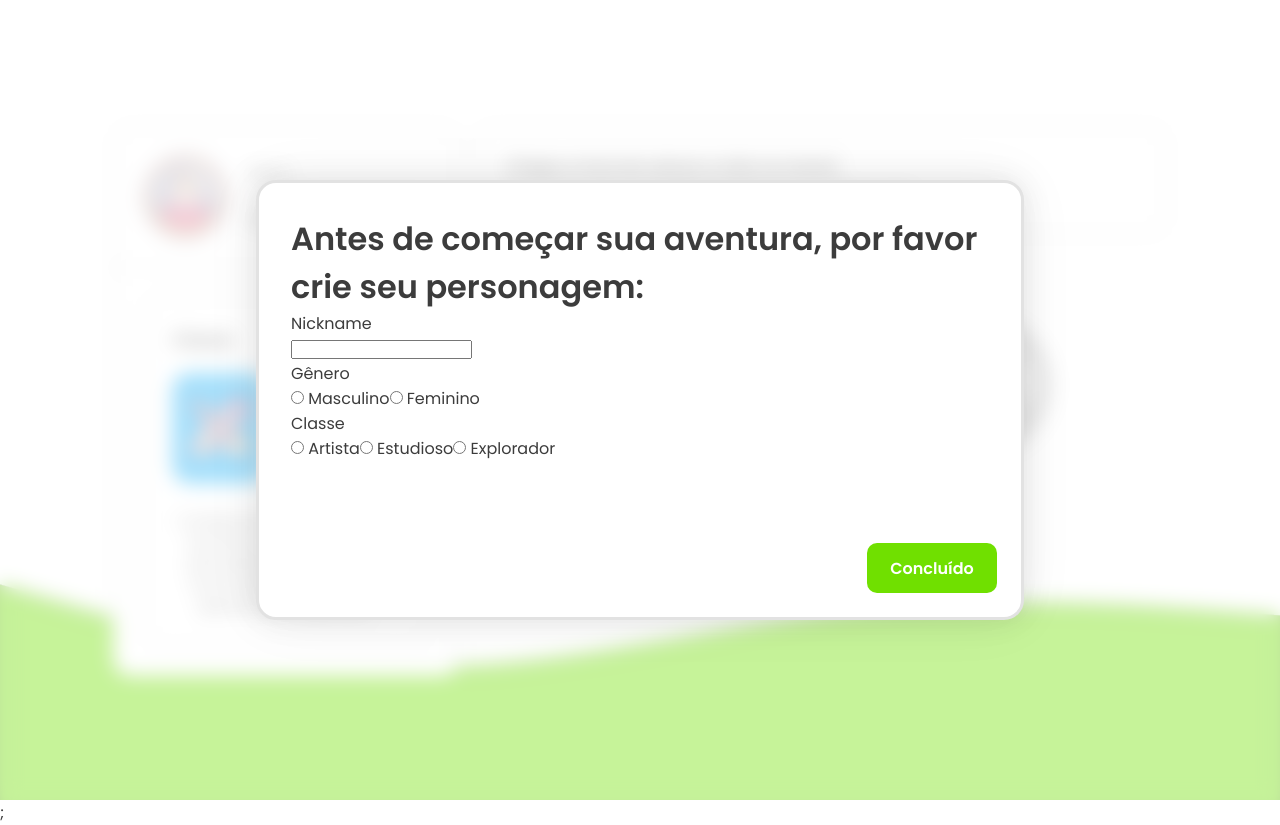
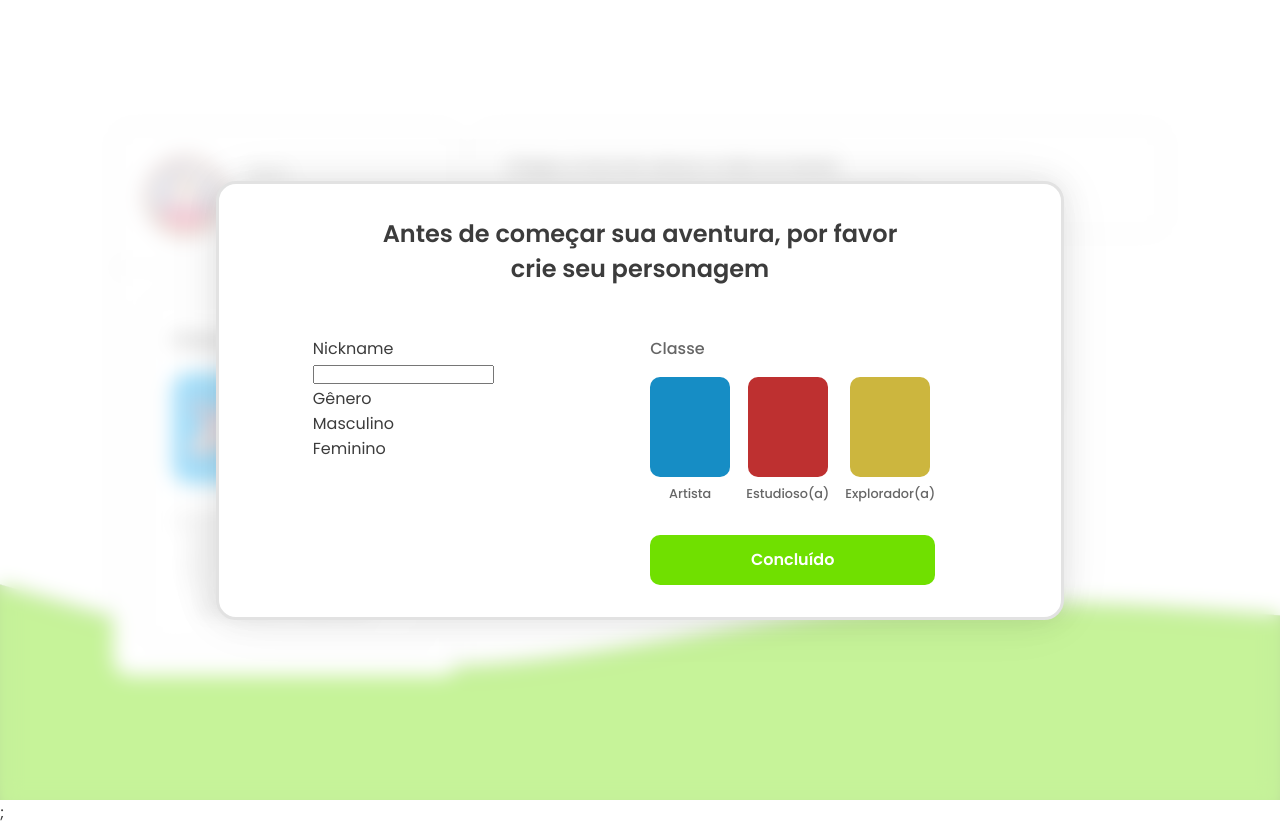
Before and after one commit to larissabenedet/The-Flexboxers-Indoors, a Next.js app: page / in a window 1280 px wide. Built offline with nearby package versions, Linux system fonts and the light colour scheme.

Commit message:
Estilo do cadastro inciado

```diff
--- a/src/components/ModalUser.jsx
+++ b/src/components/ModalUser.jsx
@@ -1,4 +1,4 @@
-import styles from "../styles/components/Modal.module.scss";
+import styles from "../styles/components/ModalUser.module.scss";
 import { useContext } from "react";
 import { UserContext } from "../contexts/UserContext.jsx";
 
@@ -12,10 +12,13 @@ const ModalUser = ({ onClose }) => {
     return (
         <div className={styles.modalActive}>
             <div className={styles.container}>
-        <h1>Antes de começar sua aventura, por favor crie seu personagem:</h1>
+                <h1>
+                    Antes de começar sua aventura, por favor crie seu personagem
+                </h1>
                 <form>
+                    <div className={styles.nickGenderContainer}>
+                        <div className={styles.nick}>
                             <p>Nickname</p>
-          <div>
                             <input
                                 type="text"
                                 id="name"
@@ -24,8 +27,12 @@ const ModalUser = ({ onClose }) => {
                             />
                         </div>
 
+                        <div
+                            onChange={handleGenderChange}
+                            className={styles.gender}
+                        >
                             <p>Gênero</p>
-          <div onChange={handleGenderChange}>
+                            <div>
                                 <input
                                     type="radio"
                                     id="masculino"
@@ -33,35 +40,63 @@ const ModalUser = ({ onClose }) => {
                                     value="Masculino"
                                 />
                                 <label htmlFor="masculino"> Masculino</label>
-            <input type="radio" id="feminino" name="genero" value="Feminino" />
+                            </div>
+                            <div>
+                                <input
+                                    type="radio"
+                                    id="feminino"
+                                    name="genero"
+                                    value="Feminino"
+                                />
                                 <label htmlFor="feminino"> Feminino</label>
                             </div>
-
+                        </div>
+                    </div>
+                    <div className={styles.classesContainer}>
                         <p>Classe</p>
-          <div onChange={handleClassChange}>
-            <input type="radio" id="artista" name="classe" value="Artista" />
-            <label htmlFor="artista"> Artista</label>
+                        <div
+                            onChange={handleClassChange}
+                            className={styles.classes}
+                        >
+                            <div>
+                                <input
+                                    type="radio"
+                                    id="artista"
+                                    name="classe"
+                                    value="Artista"
+                                />
+                                <label htmlFor="artista"></label>
+                                <p>Artista</p>
+                            </div>
+                            <div>
                                 <input
                                     type="radio"
                                     id="estudioso"
                                     name="classe"
                                     value="Estudioso"
                                 />
-            <label htmlFor="estudioso"> Estudioso</label>
+                                <label htmlFor="estudioso"></label>
+                                <p>Estudioso(a)</p>
+                            </div>
+                            <div>
                                 <input
                                     type="radio"
                                     id="explorador"
                                     name="classe"
                                     value="Explorador"
                                 />
-            <label htmlFor="explorador"> Explorador</label>
+                                <label htmlFor="explorador"></label>
+                                <p>Explorador(a)</p>
                             </div>
-
-          <footer>
-            <button type="submit" onClick={onClose}>
+                        </div>
+                        <button
+                            className={styles.completeButton}
+                            type="submit"
+                            onClick={onClose}
+                        >
                             Concluído
                         </button>
-          </footer>
+                    </div>
                 </form>
             </div>
         </div>
--- /dev/null
+++ b/src/styles/components/ModalUser.module.scss
@@ -0,0 +1,141 @@
+.modalActive {
+    width: 100vw;
+    height: 100vh;
+    position: absolute;
+    top: 0;
+    left: 0;
+    z-index: 10;
+    background-color: rgba(255, 255, 255, 0.6);
+    display: flex;
+    justify-content: center;
+    align-items: center;
+    backdrop-filter: blur(10px);
+
+    .container {
+        position: relative;
+        border: 3px solid var(--gray);
+        background-color: white;
+        color: #3c3c3c;
+        border-radius: 20px;
+        padding: 2rem;
+
+        display: flex;
+        flex-direction: column;
+        justify-content: flex-start;
+        align-items: center;
+
+        box-shadow: 0px 0px 30px rgba(0, 0, 0, 0.1),
+            0px 0px 60px rgba(0, 0, 0, 0.05);
+
+        h1 {
+            font-size: 1.5rem;
+            text-align: center;
+            max-width: 70%;
+        }
+    }
+
+    form {
+        display: flex;
+        justify-content: space-around;
+        width: 100%;
+        margin-top: 50px;
+    }
+    .completeButton {
+        border: none;
+        width: 100%;
+        height: 50px;
+        border-radius: 10px;
+        background: var(--green);
+        color: var(--background);
+        font-weight: 600;
+        font-size: 1rem;
+        font-family: "Poppins";
+        cursor: pointer;
+        transition: 200ms;
+
+        &:hover {
+            filter: brightness(0.9);
+        }
+    }
+
+    input[type="radio"] {
+        display: none;
+    }
+
+    label {
+        cursor: pointer;
+        display: block;
+    }
+    input:checked ~ label {
+        background: var(--green);
+    }
+
+    .classesContainer {
+        display: flex;
+        flex-direction: column;
+        align-items: flex-start;
+        justify-content: center;
+        padding: 0 2rem; // anchor
+
+        & > p {
+            color: var(--textColor);
+            font-weight: 500;
+        }
+
+        .classes {
+            display: flex;
+
+            & > div {
+                display: flex;
+                align-items: center;
+                justify-content: center;
+                flex-direction: column;
+                margin: 1rem 0 2rem 0;
+                margin-right: 1rem;
+                p {
+                    font-size: 0.8rem;
+                    font-weight: 500;
+                    color: var(--textColor);
+                    margin-top: 0.5rem;
+                }
+            }
+
+            & > div:last-child {
+                margin: 1rem 0 2rem 0;
+            }
+
+            label {
+                display: block;
+                width: 80px;
+                height: 100px;
+                border-radius: 10px;
+                display: flex;
+                align-items: center;
+                justify-content: center;
+                filter: brightness(0.8);
+            }
+
+            label[for="artista"] {
+                background: var(--blue);
+            }
+            label[for="estudioso"] {
+                background: var(--red);
+            }
+            label[for="explorador"] {
+                background: var(--yellow);
+            }
+
+            input:checked ~ label {
+                filter: brightness(1);
+            }
+        }
+    }
+}
+
+@media screen and (min-width: 1920px) {
+    .modalActive .container {
+        transform: scale(1.4);
+
+        max-width: 1000px;
+    }
+}
```
Lines whose indentation alone changed are shown as unchanged.
